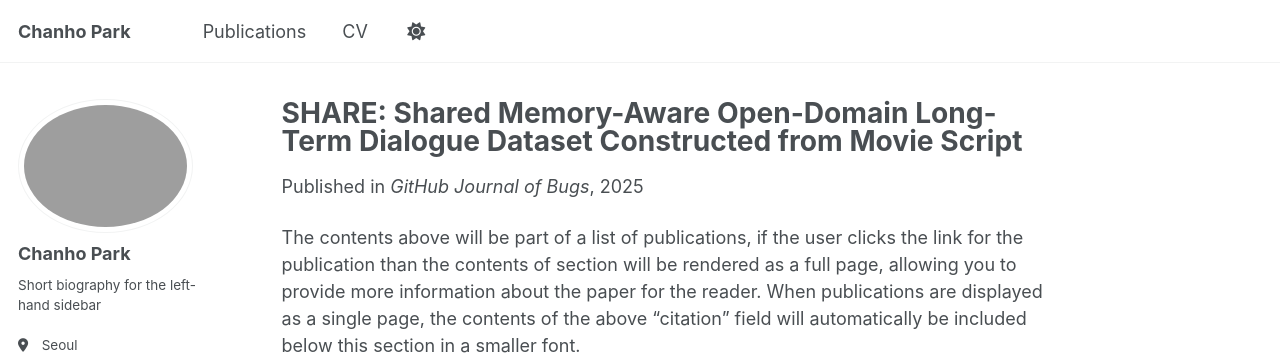
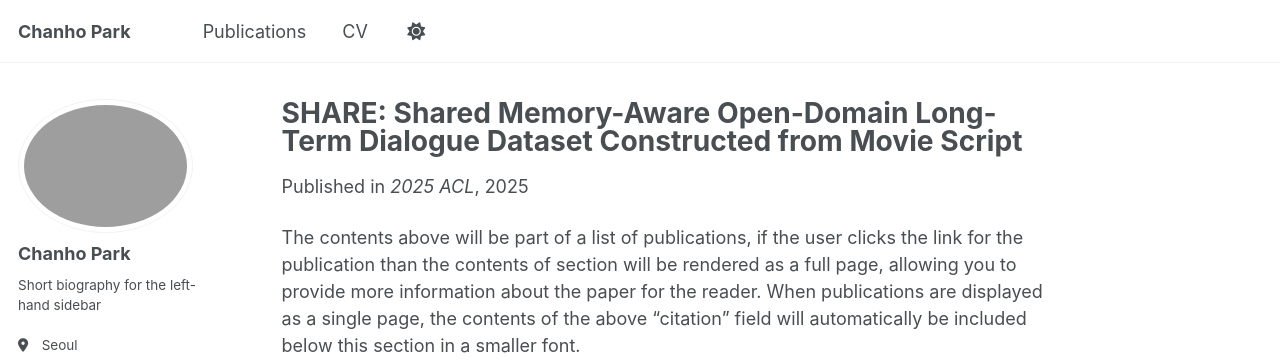
Before and after one commit to chanho12/chanho12.github.io, a Jekyll site: the page built from _publications/2024-02-17-paper-title-number-4.md, in a window 1280 px wide and 1047 px high. Shown: the top 363 px of the window. Built offline with Jekyll 4.4.1, drawn with Linux system fonts in a browser that asks for light colours; some web fonts are replaced.

Commit message:
Update 2024-02-17-paper-title-number-4.md

```diff
--- a/_publications/2024-02-17-paper-title-number-4.md
+++ b/_publications/2024-02-17-paper-title-number-4.md
@@ -9,8 +9,8 @@
 . Experiments using automatic metrics (BLEU, ROUGE, BERTScore) and GPT-4–assisted evaluations demonstrate that leveraging shared memories significantly improves coherence, engagingness, and reflectiveness compared to baselines . Both the SHARE dataset and EPISODE codebase are publicly released on GitHub to facilitate further research in memory-aware long-term dialogue systems
 .'
 date: 2025-03-29
-venue: 'GitHub Journal of Bugs'
-paperurl: '[http://academicpages.github.io/files/paper3.pdf](https://arxiv.org/pdf/2410.20682)'
+venue: '2025 ACL'
+paperurl: 'https://arxiv.org/abs/2410.20682v2'
 ---
 
 The contents above will be part of a list of publications, if the user clicks the link for the publication than the contents of section will be rendered as a full page, allowing you to provide more information about the paper for the reader. When publications are displayed as a single page, the contents of the above "citation" field will automatically be included below this section in a smaller font.
```
